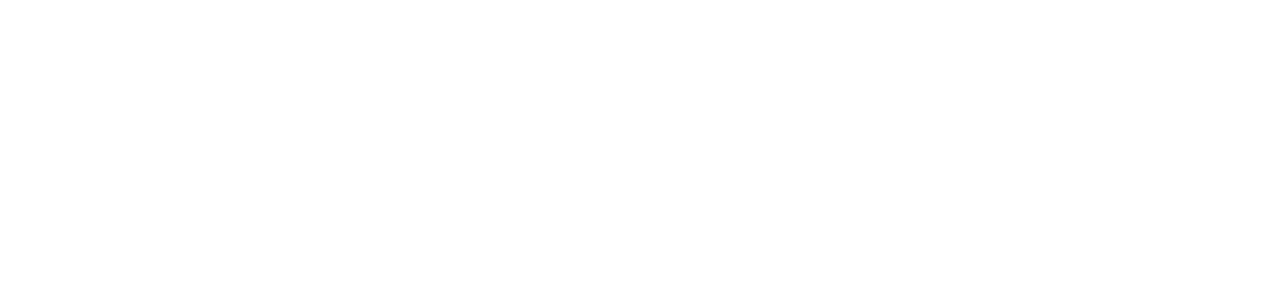
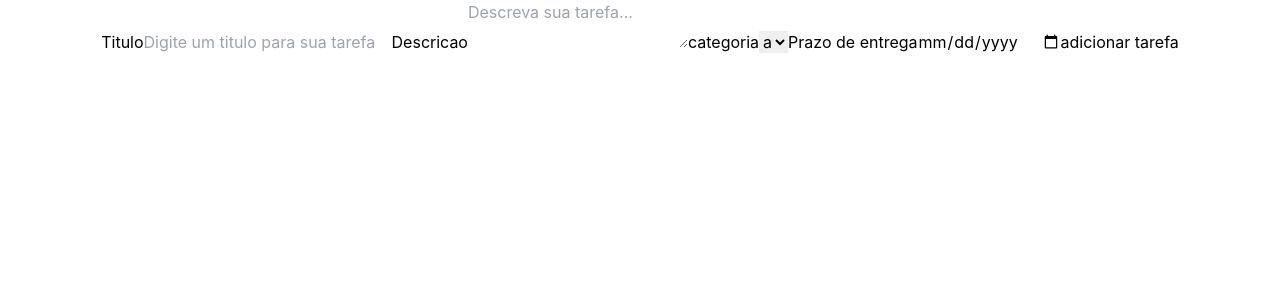
Before and after one commit to anamoraisdev/frontend-todolist, a React (Create React App) app: page / in a window 1280 px wide. Shown: the top 300 px of the page. Built offline with nearby package versions, Linux system fonts and the light colour scheme.

Commit message:
html inicial: adicionando campos de entrada

```diff
--- a/src/App.js
+++ b/src/App.js
@@ -1,10 +1,11 @@
 
 import './App.css';
+import Form from './componentes/form';
 
 function App() {
   return (
     <div className="App">
-
+      <Form/>
     </div>
   );
 }
--- /dev/null
+++ b/src/componentes/form.jsx
@@ -0,0 +1,31 @@
+const Form = () => {
+    return(
+        <form>
+            <label>
+                Titulo
+                <input placeholder="Digite um titulo para sua tarefa"></input>
+            </label>
+
+            <label>
+                Descricao
+                <textarea placeholder="Descreva sua tarefa..."></textarea>
+            </label>
+
+            <label>
+                categoria
+                <select>
+                    <option>a</option>
+                </select>
+            </label>
+
+            <label>
+                Prazo de entrega
+                <input type="date"/>
+            </label>
+
+            <button type="submit">adicionar tarefa</button>
+        </form>
+    )
+}
+
+export default Form
```
